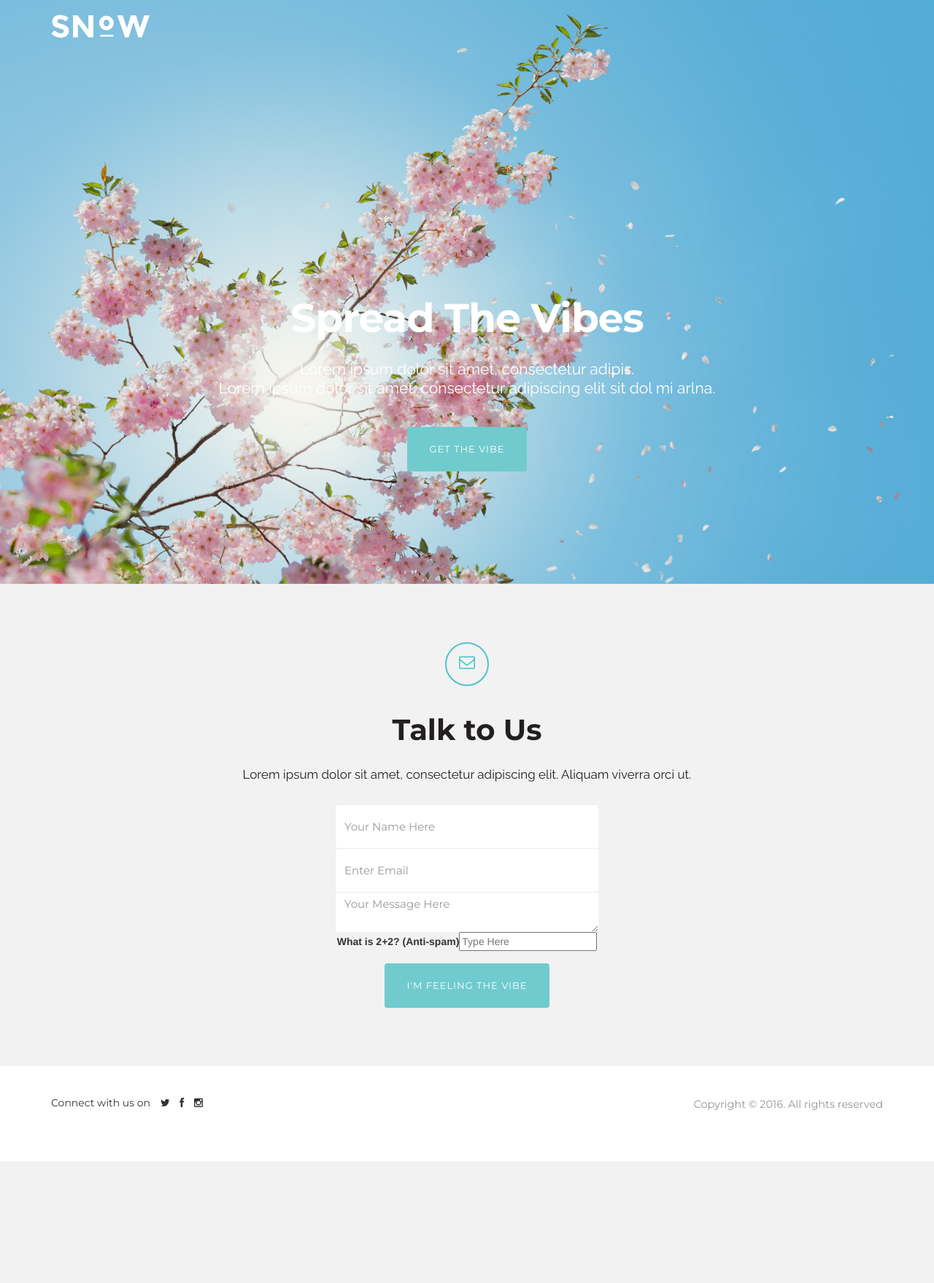
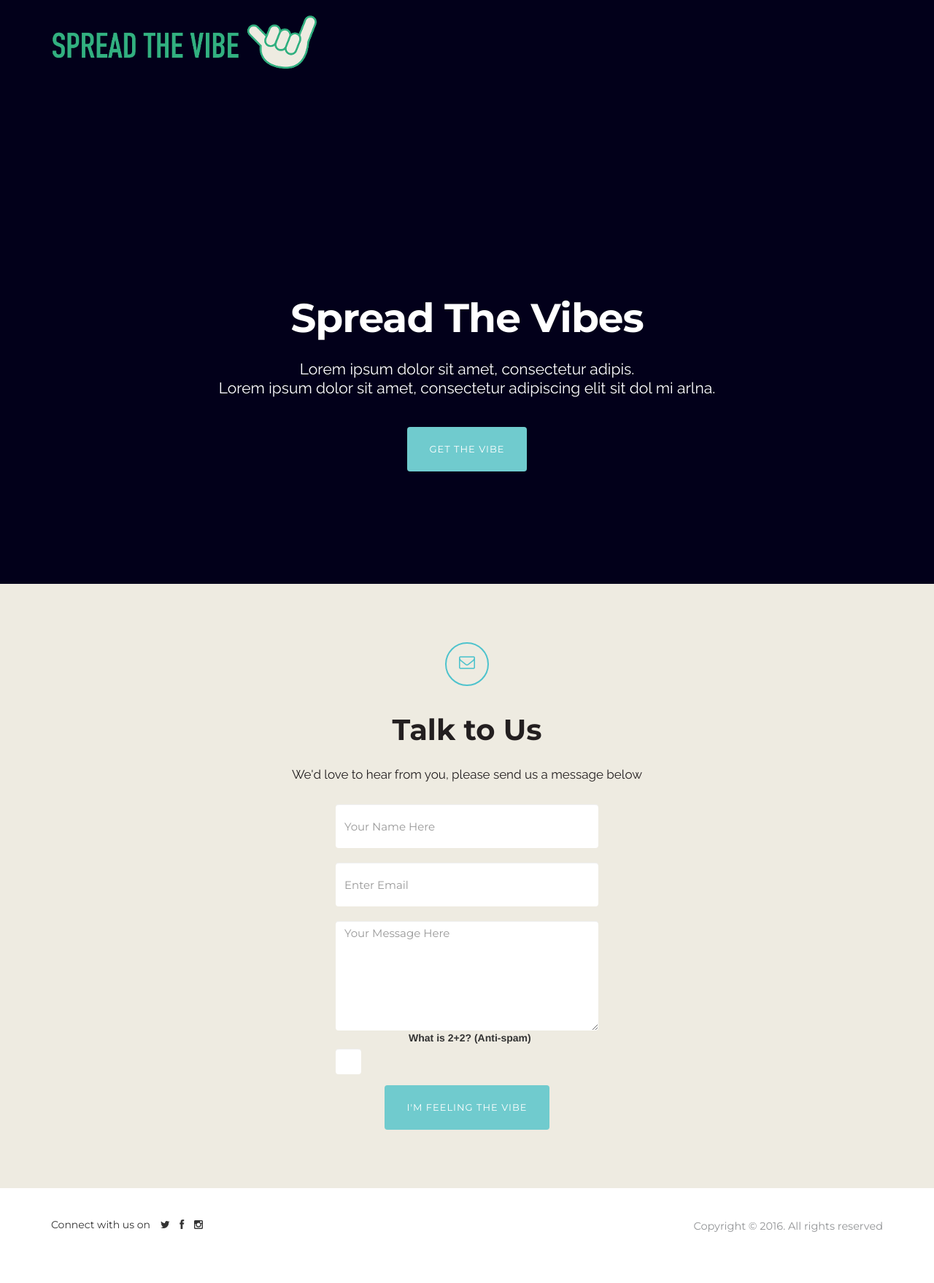
Before and after one commit to nodes777/vibeslandingpage, a PHP site: page /index.html in a window 1280 px wide. Shown: the whole page at 73% size. Before the commit the page ends 1591 px from the top, so only its background shows below. Run offline with PHP 8.4, Linux system fonts and the light colour scheme; some libraries are stand-ins or nearby versions.

Commit message:
adds logos and colors

```diff
--- a/css/main.css
+++ b/css/main.css
@@ -1,10 +1,5 @@
 /*!
  * SNOW Landing Page Theme
- *
- * Created by Visual Soldiers
- * Visit us at http://www.visualsoldiers.com
- *
- * Handcrafted with love in Atlanta!
  */
 
 
@@ -234,7 +229,7 @@ a:hover, a:focus {
 
 .navbar {
     border: 0px solid rgba(0, 0, 0, 0);
-    background: #70cbce;
+    background: #E8AC0C;
     margin: auto;
     min-height: 60px;
     padding-top: 8px;
@@ -265,7 +260,7 @@ a:hover, a:focus {
 }
 
 .navbar-inverse .navbar-collapse, .navbar-inverse .navbar-form {
-    border-color: #4ec3cd;
+    border-color: #4CFF42;
 }
 
 .navbar-inverse .navbar-toggle {
@@ -282,7 +277,8 @@ a:hover, a:focus {
    Main styles
    ========================================================================== */
 header {
-  background: url(../img/header-bg.jpg) no-repeat center center;
+  /*background: url(../img/header-bg.jpg) no-repeat center center;*/
+	background-color: #02001A;
   width: 100%;
   padding: 20px 10px 60px 10px;
   height: 100vh;
@@ -414,7 +410,7 @@ hr.line {
 
 
 #invite {
-  background: #f2f2f2;
+  background: #EEEBE1;
 }
 
 .fa-envelope-o {
--- /dev/null
+++ b/css/styles.css
@@ -0,0 +1,37 @@
+/*!
+ * Taylor's Additions
+ */
+
+textarea.input-message{
+	background-color: #FFFFFF;
+    background-image: none;
+    border: 0px solid transparent;
+    border-radius: 4px;
+    box-shadow: 0 1px 1px rgba(0, 0, 0, 0.075) inset;
+    color: #929496;
+    display: block;
+    font-size: 15px;
+    height:  150px;
+    line-height: 1.42857;
+    padding: 6px 12px;
+    transition: border-color 0.15s ease-in-out 0s, box-shadow 0.15s ease-in-out 0s;
+}
+
+.spam-control{
+	background-color: #FFFFFF;
+    background-image: none;
+    border: 0px solid transparent;
+    border-radius: 4px;
+    box-shadow: 0 1px 1px rgba(0, 0, 0, 0.075) inset;
+    color: #929496;
+    display: block;
+    font-size: 15px;
+    height:  35px;
+    width: 35px;
+    line-height: 1.42857;
+    padding: 6px 12px;
+    transition: border-color 0.15s ease-in-out 0s, box-shadow 0.15s ease-in-out 0s;
+    vertical-align:;
+    margin: 0;
+    text-align: center;
+}
--- a/index.html
+++ b/index.html
@@ -6,10 +6,10 @@
   <meta name="description" content="">
   <meta name="viewport" content="width=device-width, initial-scale=1.0, maximum-scale=1.0, user-scalable=no">
 
-  <meta property="og:title" content="">
+  <meta property="og:title" content="Spread The Vibe">
 	<meta property="og:type" content="website">
 	<meta property="og:url" content="">
-	<meta property="og:site_name" content="">
+	<meta property="og:site_name" content="Spread The Vibe">
 	<meta property="og:description" content="">
 
   <!-- Styles -->
@@ -20,6 +20,7 @@
 
   <link rel="stylesheet" href="css/bootstrap.min.css">
   <link rel="stylesheet" href="css/main.css">
+  <link rel="stylesheet" href="css/styles.css">
 
   <script src="js/modernizr-2.7.1.js"></script>
 
@@ -36,7 +37,7 @@
             <span class="icon-bar"></span>
             <span class="icon-bar"></span>
           </button>
-          <a class="logo" href="index.html"><img src="img/logo.svg" alt="Logo"></a>
+          <a  href="index.html"><img src="img/logoSm.png" alt="Logo"></a>
         </div>
         <div class="navbar-collapse collapse">
           <ul class="nav navbar-nav navbar-right">
@@ -49,7 +50,7 @@
       <div class="container">
         <div class="row">
           <div class="col-xs-6">
-            <a href="index.html"><img src="img/logo.svg" alt="Logo"></a>
+            <a href="index.html"><img src="img/bannerLogo.png" alt="Logo"></a>
           </div>
         </div>
 
@@ -79,7 +80,7 @@
             <i class="fa fa-envelope-o margin-40"></i>
             <h2 class="black">Talk to Us</h2>
             <br />
-            <p class="black">Lorem ipsum dolor sit amet, consectetur adipiscing elit. Aliquam viverra orci ut.</p>
+            <p class="black">We'd love to hear from you, please send us a message below</p>
             <br />
 
             <div class="row">
@@ -87,9 +88,12 @@
                 <form role="form" method="post" action="index.php">
                   <div class="form-group">
                     <input name="name" class="form-control" placeholder="Your Name Here">
+                    &nbsp
                     <input type="email" name="email" class="form-control" id="exampleInputEmail1" placeholder="Enter Email">
-                    <textarea name="message" class="form-control" placeholder="Your Message Here"></textarea>
-                    <label>What is 2+2? (Anti-spam)</label><input name="human" placeholder="Type Here">
+                    &nbsp
+                    <textarea name="message" class="form-control input-message" placeholder="Your Message Here"></textarea>
+                    &nbsp
+                    <label>What is 2+2? (Anti-spam)</label><input name="human" class="spam-control" placeholder="">
                   </div>
 
                   <button type="submit"  name="submit" class="btn btn-primary btn-lg">I'm Feeling the Vibe</button>
```
Also changed, not shown: img/bannerLogo.png (added), img/logo.png (added), img/logo.svg (deleted), img/logoBnW.png (added), img/logoBnW.svg (added), img/logoSm.png (added), img/type1.png (added), img/type2.png (added).
